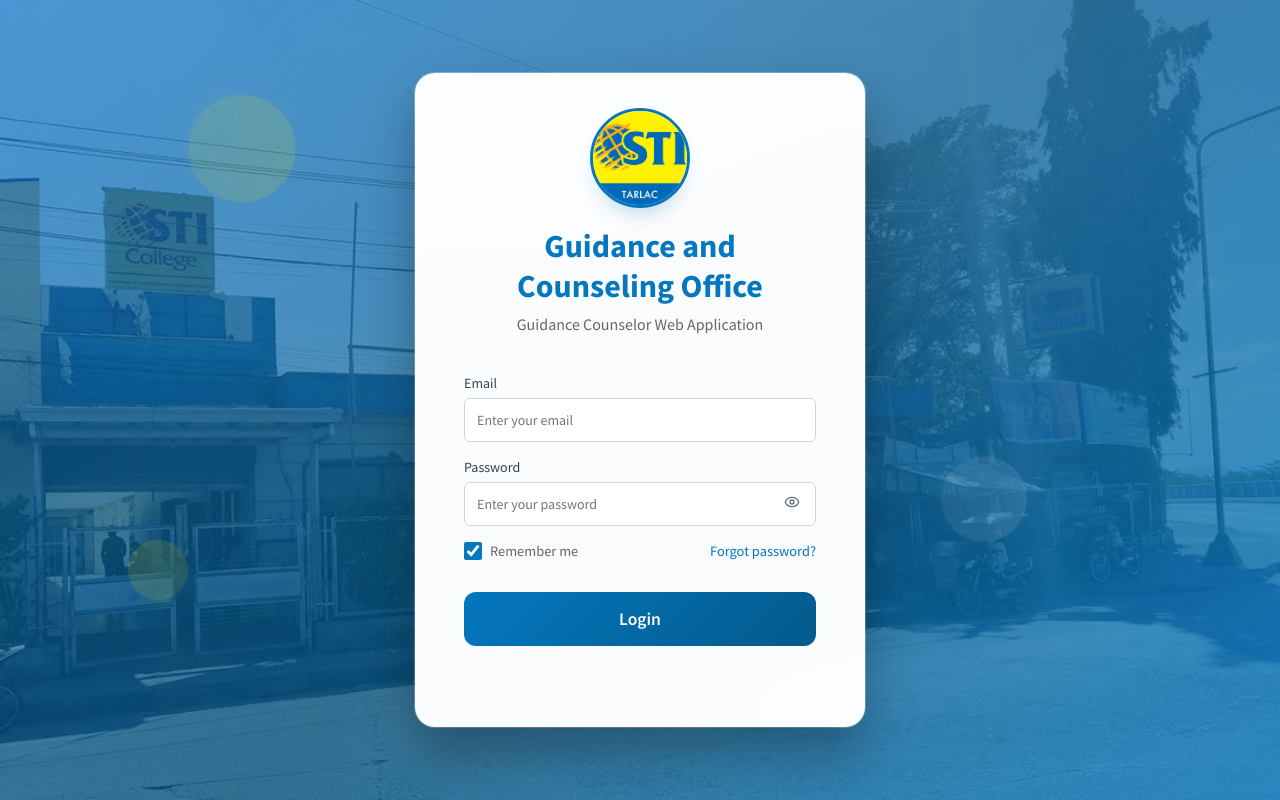
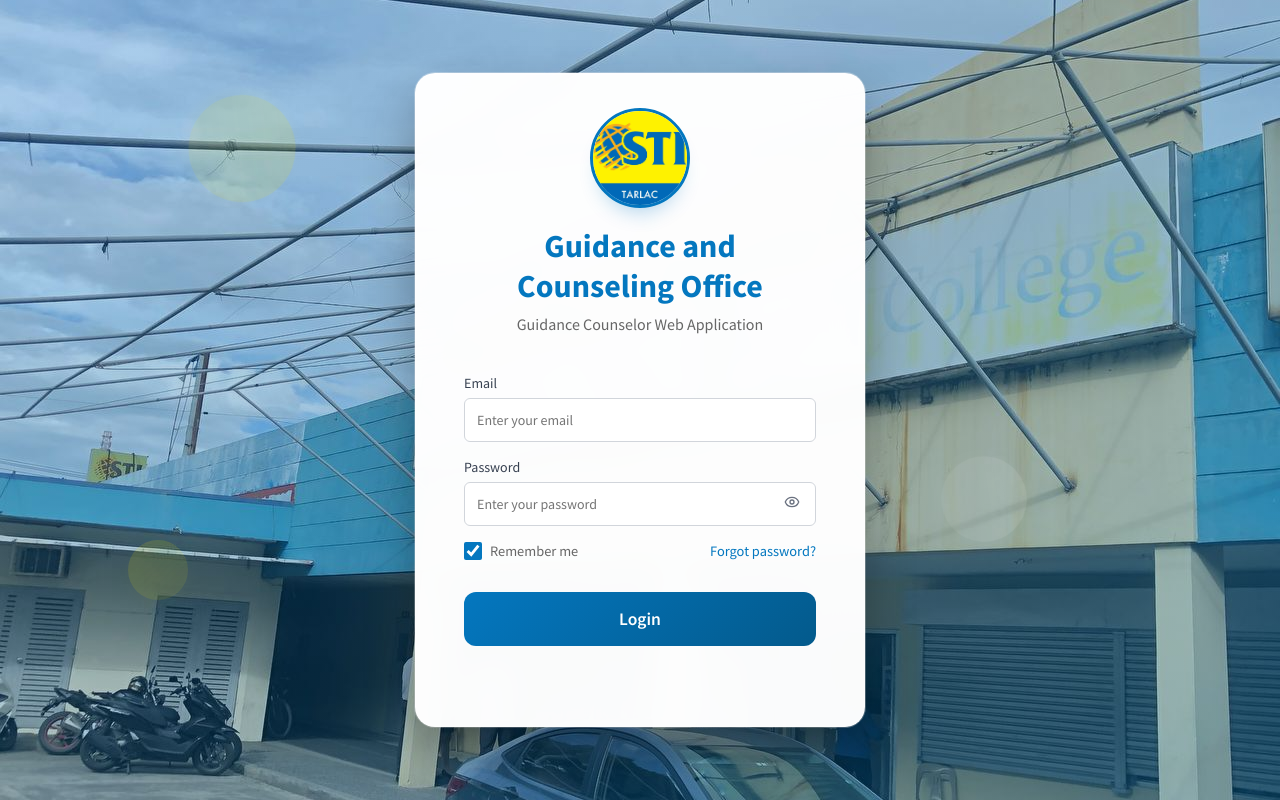
Before and after one commit to mrcandrs/GuidanceCounselorWebApp, a React (Create React App) app: page / in a window 1280 px wide. Built offline with nearby package versions, Linux system fonts and the light colour scheme.

Commit message:
Changed the login background image as well as making the blue background lighter

```diff
--- a/src/pages/Login.jsx
+++ b/src/pages/Login.jsx
@@ -86,7 +86,7 @@ const Toast = ({ message, type, onClose, duration = 3000 }) => {
 
 const Login = () => {
   const bgUrl = (typeof window !== 'undefined')
-    ? `${window.location.origin}/sti-college-building.jpg`
+    ? `${window.location.origin}/sti-college-tarlac-building.jpg`
     : '';
 
   const [email, setEmail] = useState('');
@@ -196,7 +196,7 @@ const Login = () => {
       display: 'flex',
       alignItems: 'center',
       justifyContent: 'center',
-      background: `linear-gradient(135deg, rgba(4,119,191,.55) 0%, rgba(3,90,140,.7) 50%, rgba(4,119,191,.8) 100%), url(${bgUrl})`,
+      background: `linear-gradient(135deg, rgba(4,119,191,.25) 0%, rgba(3,90,140,.35) 50%, rgba(4,119,191,.4) 100%), url(${bgUrl})`,
       backgroundSize: 'cover',
       backgroundPosition: 'center',
       backgroundAttachment: 'fixed',
--- a/src/styles/Login.css
+++ b/src/styles/Login.css
@@ -24,7 +24,7 @@
         /* Force rebuild */
         font-family: 'Source Sans Pro', -apple-system, BlinkMacSystemFont, 'Segoe UI', sans-serif;
         background:
-        linear-gradient(135deg, rgba(4, 119, 191, 0.8) 0%, rgba(3, 90, 140, 0.9) 50%, rgba(4, 119, 191, 0.8) 100%);
+        linear-gradient(135deg, rgba(4, 119, 191, 0.25) 0%, rgba(3, 90, 140, 0.35) 50%, rgba(4, 119, 191, 0.4) 100%);
         background-size: cover;
         background-position: center;
         background-attachment: fixed;
```
Also changed, not shown: public/sti-college-tarlac-building.jpg (added).
